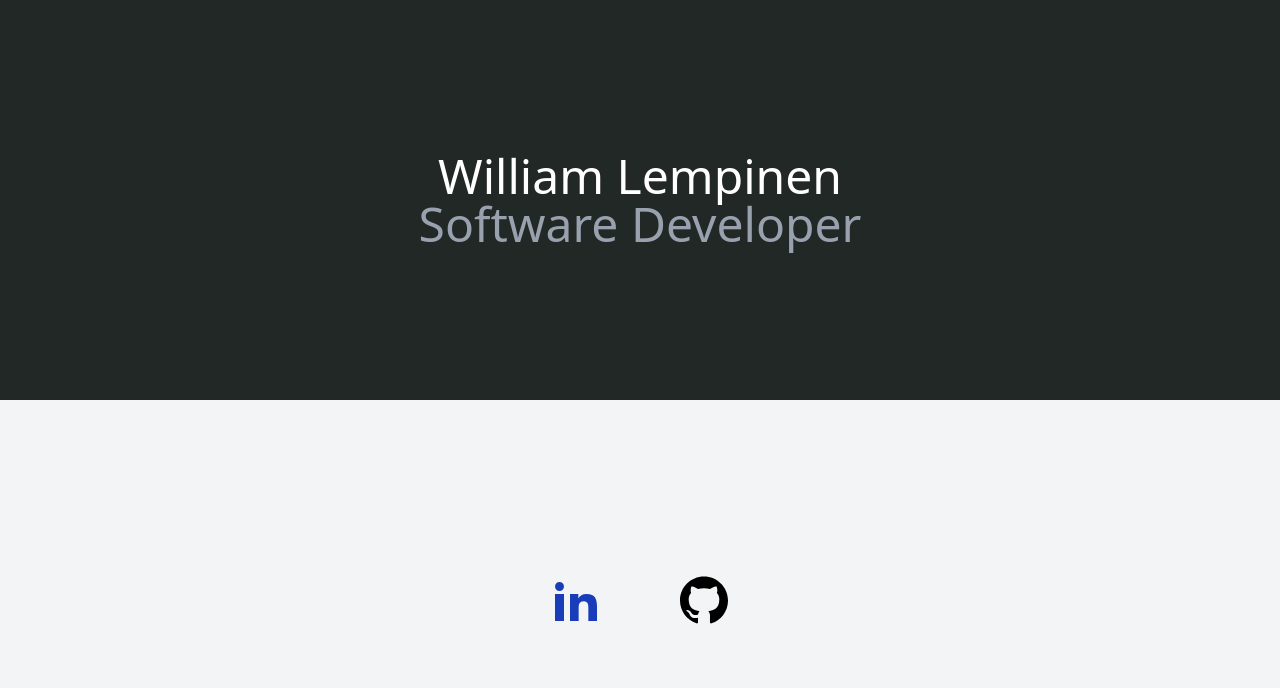
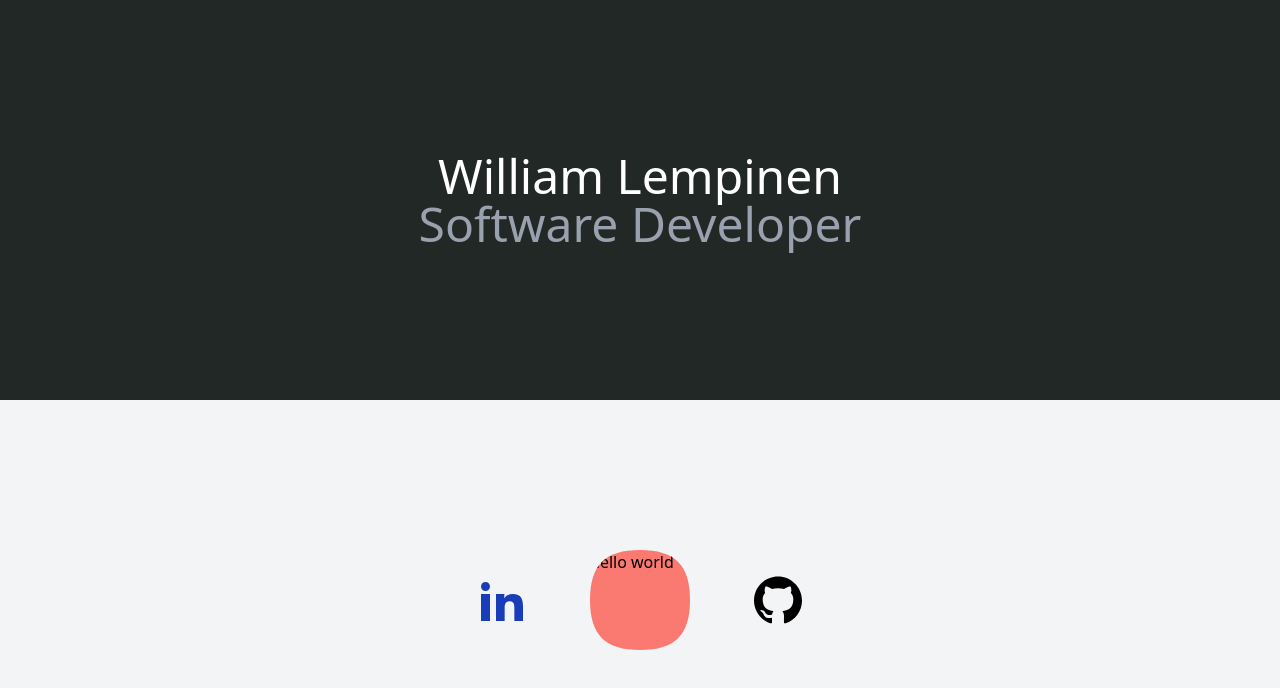
Before and after one commit to williamlempinen/williamlempinen.xyz, a React (Vite) app: page / in a window 1280 px wide. Shown: the top 688 px of the page. Built offline with nearby package versions, Linux system fonts and the light colour scheme.

Commit message:
squircle

```diff
--- a/src/App.tsx
+++ b/src/App.tsx
@@ -17,7 +17,9 @@ const App = () => {
         >
           <ImLinkedin2 className="text-5xl m-4 text-blue-800" />
         </a>
-
+        <div className="squircle">
+          <p>hello world</p>
+        </div>
         <a
           href="https://github.com/williamlempinen"
           target="_blank"
--- a/src/index.css
+++ b/src/index.css
@@ -6,3 +6,12 @@
   width: 100vw;
   height: 100vh;
 }
+
+.squircle {
+    width: 100px;
+    height: 100px;
+    background: #fa7970;
+    clip-path: path(
+        "M 50 0 C 85 0 100 15 100 50 C 100 85 85 100 50 100 C 15 100 0 85 0 50 C 0 15 15 0 50 0 Z"
+    );
+}
```
